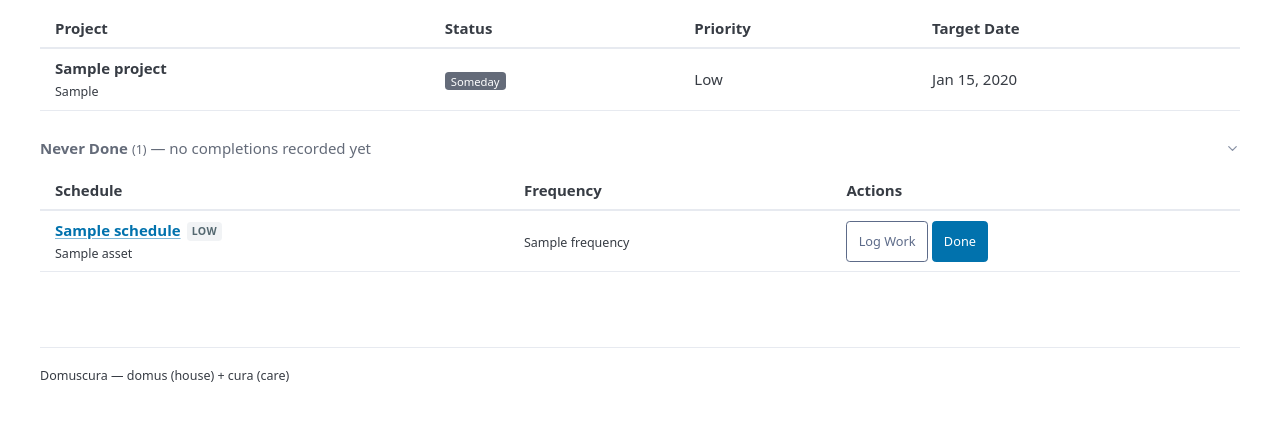
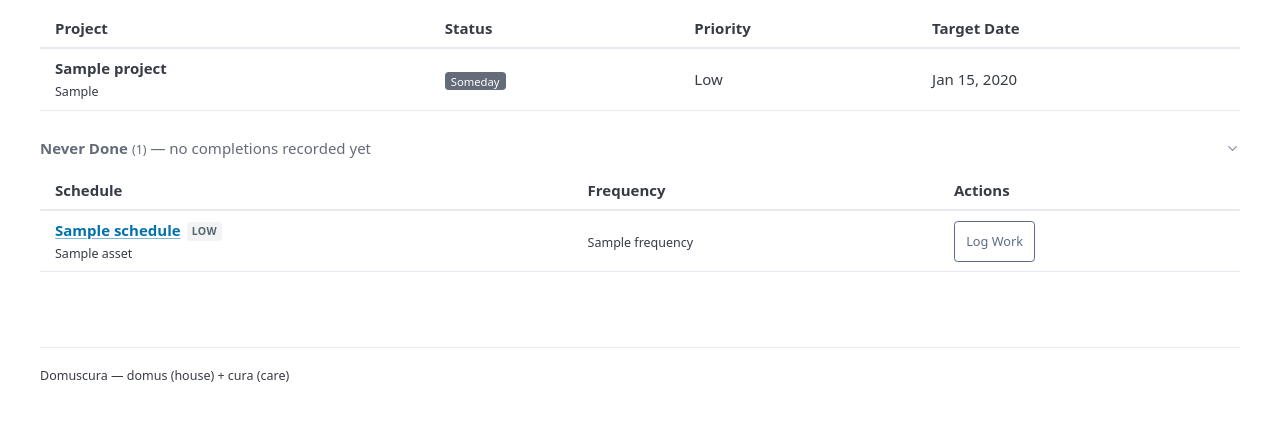
Before and after one commit to NodeJSmith/domuscura, a Django app: page / in a window 1280 px wide. Shown: the part 175-596 px from the top of the page. Run offline with Django 5.2, Linux system fonts and the light colour scheme; a user stored in the database is signed in; tables that the repository leaves empty hold one stand-in row (values such as "Sample post"); data that the repository does not hold is empty; some libraries are stand-ins or nearby versions.

Commit message:
fix: replace bare Done button with Log Work modal on dashboard and schedule list
Quick-log created a timestamp-only work log with no cost, duration, or
notes. Replaced the Done form with the existing Log Work modal (already
pre-populated with today's date and the schedule's estimated_minutes).

After modal submit, the view returns HX-Refresh: true so the page reloads
and the row disappears from overdue/due-soon sections and work log history
updates on the detail page.

```diff
--- a/maintenance/templates/dashboard.html
+++ b/maintenance/templates/dashboard.html
@@ -34,21 +34,11 @@
                 <td><small>{{ schedule.frequency }}</small></td>
                 <td><small class="status-overdue">{{ schedule.schedule_status.days_overdue }} day{{ schedule.schedule_status.days_overdue|pluralize }} overdue</small></td>
                 <td>
-                    <div style="display: flex; gap: 0.25rem;">
                     <button class="outline secondary btn-action"
                             hx-get="{% url 'work_log_form_for_schedule' schedule.id %}"
                             hx-target="#work-log-form-container"
                             hx-swap="innerHTML"
                             @click="$dispatch('work-log-open')">Log Work</button>
-                        <form hx-post="{% url 'quick_log' schedule.id %}"
-                              hx-swap="none"
-                              hx-confirm="Mark this done?"
-                              hx-on::after-request="if(event.detail.successful) this.closest('tr').remove()"
-                              style="margin: 0;">
-                            {% csrf_token %}
-                            <button type="submit" class="btn-action">Done</button>
-                        </form>
-                    </div>
                 </td>
             </tr>
             {% endfor %}
@@ -67,21 +57,11 @@
                 <td><small>{{ schedule.frequency }}</small></td>
                 <td><small>in {{ schedule.schedule_status.days_until_due }} day{{ schedule.schedule_status.days_until_due|pluralize }}</small></td>
                 <td>
-                    <div style="display: flex; gap: 0.25rem;">
                     <button class="outline secondary btn-action"
                             hx-get="{% url 'work_log_form_for_schedule' schedule.id %}"
                             hx-target="#work-log-form-container"
                             hx-swap="innerHTML"
                             @click="$dispatch('work-log-open')">Log Work</button>
-                        <form hx-post="{% url 'quick_log' schedule.id %}"
-                              hx-swap="none"
-                              hx-confirm="Mark this done?"
-                              hx-on::after-request="if(event.detail.successful) this.closest('tr').remove()"
-                              style="margin: 0;">
-                            {% csrf_token %}
-                            <button type="submit" class="btn-action">Done</button>
-                        </form>
-                    </div>
                 </td>
             </tr>
             {% endfor %}
@@ -149,21 +129,11 @@
                         </td>
                     <td><small>{{ schedule.frequency }}</small></td>
                     <td>
-                        <div style="display: flex; gap: 0.25rem;">
                         <button class="outline secondary btn-action"
                                 hx-get="{% url 'work_log_form_for_schedule' schedule.id %}"
                                 hx-target="#work-log-form-container"
                                 hx-swap="innerHTML"
                                 @click="$dispatch('work-log-open')">Log Work</button>
-                            <form hx-post="{% url 'quick_log' schedule.id %}"
-                                  hx-swap="none"
-                                  hx-confirm="Mark this done?"
-                                  hx-on::after-request="if(event.detail.successful) this.closest('tr').remove()"
-                                  style="margin: 0;">
-                                {% csrf_token %}
-                                <button type="submit" class="btn-action">Done</button>
-                            </form>
-                        </div>
                     </td>
                 </tr>
                 {% endfor %}
--- a/maintenance/templates/partials/work_log_form.html
+++ b/maintenance/templates/partials/work_log_form.html
@@ -1,7 +1,6 @@
 <form hx-post="{% url 'work_log_form' %}"
       hx-target="#work-log-form-container"
-      hx-swap="{% if schedule %}none{% else %}innerHTML{% endif %}"
-      {% if schedule %}@htmx:after-request="if(event.detail.successful) $el.closest('dialog').close()"{% endif %}>
+      hx-swap="{% if schedule %}none{% else %}innerHTML{% endif %}">
     {% csrf_token %}
 
     {% if schedule %}
```
Also changed, not shown: maintenance/templates/partials/schedule_row.html (+9 -12 lines), maintenance/views/work_log.py (+2 -9 lines), CHANGELOG.md. Lines whose indentation alone changed are shown as unchanged.
